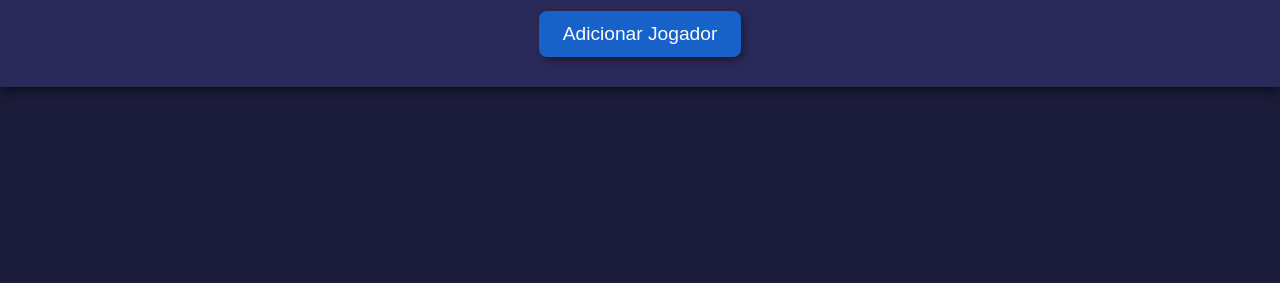
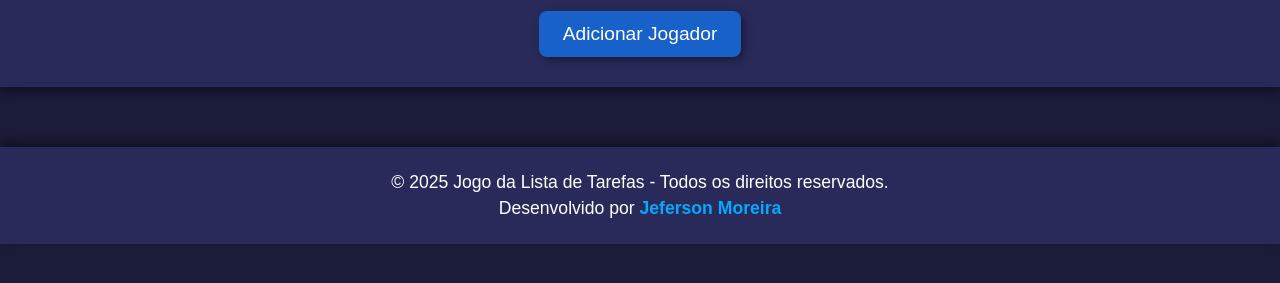
Before and after one commit to Jeferson7770/curso_ebac_frontend, a plain HTML site: page index.html in a window 1280 px wide. Shown: the part 99-382 px from the top of the page. Drawn offline with nearby package versions, Linux system fonts and the light colour scheme.

Commit message:
adicionei o footer

```diff
--- a/index.html
+++ b/index.html
@@ -22,8 +22,11 @@
         <button type="reset" id="cancel-button">Cancelar</button>
     </form>
 
-
     <div id="game-area"></div>
+    <footer>
+        <p>&copy; 2025 Jogo da Lista de Tarefas - Todos os direitos reservados.</p>
+        <p>Desenvolvido por <a href="https://www.linkedin.com/in/jefersonmoreiradev/" target="_blank">Jeferson Moreira</a></p>
+    </footer>
 
     <script src="https://code.jquery.com/jquery-3.7.1.min.js"></script>
     <script src="./main.js"></script>
--- a/main.css
+++ b/main.css
@@ -110,3 +110,28 @@ input {
     margin-bottom: 15px;
     font-style: normal;
 }
+
+footer {
+    background: #2a2a5a;
+    color: white;
+    text-align: center;
+    padding: 20px;
+    margin-top: 20px;
+    box-shadow: 0 -4px 10px rgba(0, 0, 0, 0.5);
+}
+
+footer p {
+    margin: 5px 0;
+    font-size: 1.1em;
+}
+
+footer a {
+    color: #00aaff;
+    text-decoration: none;
+    font-weight: bold;
+    transition: 0.3s;
+}
+
+footer a:hover {
+    color: #1761c8;
+}
```
